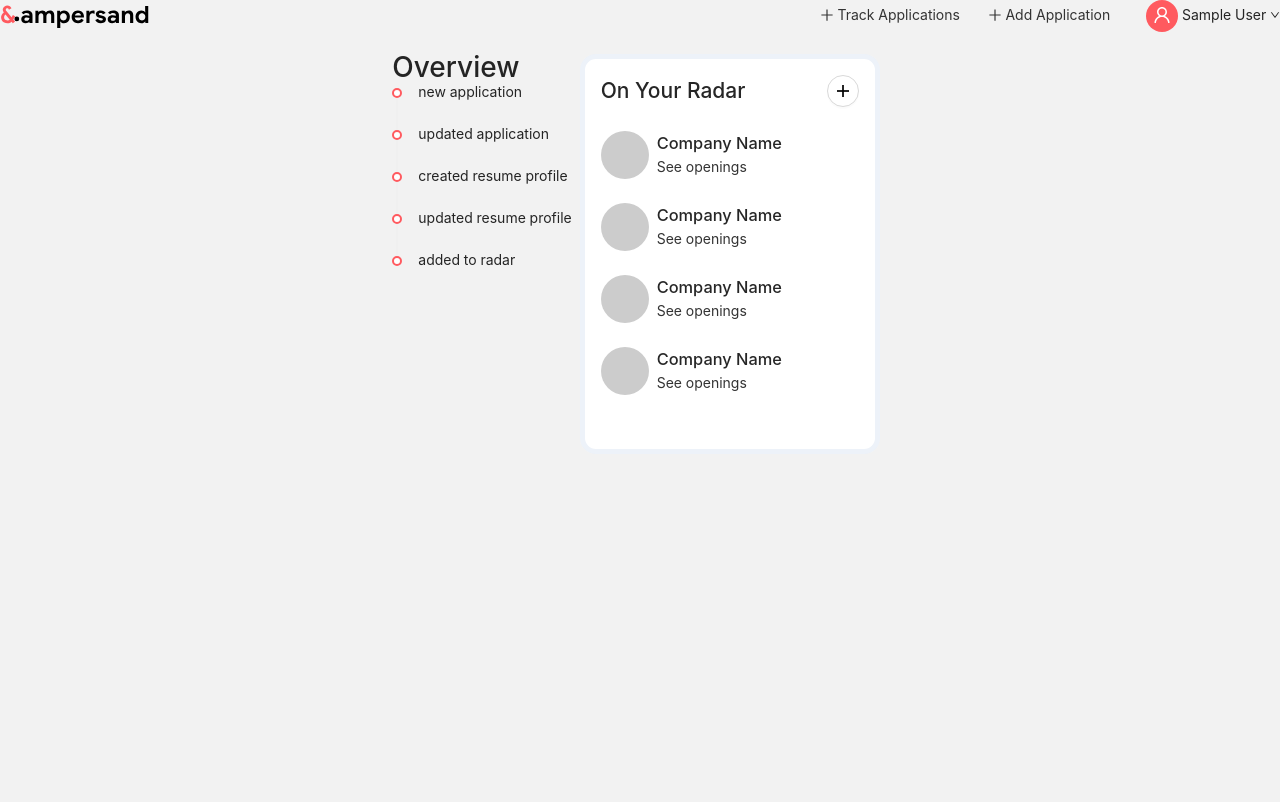
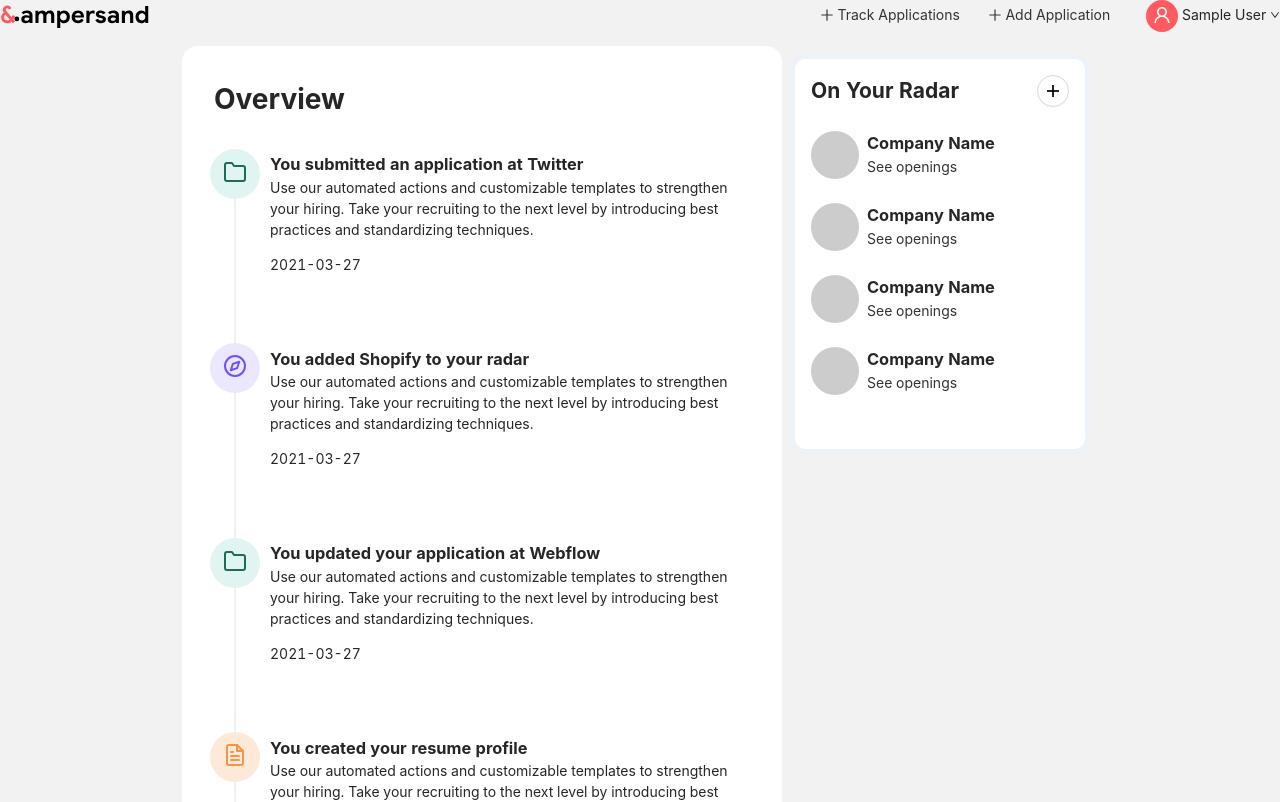
Before and after one commit to preshonyee/ampersand, a React (Create React App) app: page / in a window 1280 px wide. Shown: the top 802 px of the page. Built offline with nearby package versions, Linux system fonts and the light colour scheme; sample sign-in values are in the browser's storage.

Commit message:
feat(overview): customize dot icons, add activity body and update styles

```diff
--- a/src/GlobalStyle.ts
+++ b/src/GlobalStyle.ts
@@ -54,6 +54,7 @@
 h6 {
   margin: 0;
   padding: 0;
+  font-weight: 700;
 }
 
 a {
--- a/src/components/Overview.tsx
+++ b/src/components/Overview.tsx
@@ -1,19 +1,192 @@
 import { Timeline } from "antd";
+import { Compass, FileText, Folder, Mail } from "react-feather";
+import styled, { css } from "styled-components";
 
 const { Item } = Timeline;
 
-const Overview = () => {
+type activityType = "application" | "email" | "resume" | "radar";
+interface IOverview {
+  activityType?: activityType;
+}
+
+type IActivities = {
+  id: number;
+  activityTitle: string;
+  activityBody: string;
+  activityType: activityType;
+  activityDate: string;
+};
+
+const OverviewContainer = styled.div`
+  width: 600px;
+  background-color: #fff;
+  padding: 2rem 1rem;
+  border-radius: 1rem;
+  h1 {
+    margin: 0 0 3rem 1rem;
+  }
+  span {
+    display: inline-block;
+    line-height: 1.5;
+    margin-top: 0.5rem;
+  }
+  .ant-timeline {
+    margin: 2rem;
+  }
+  .ant-timeline-item {
+    padding-bottom: 50px;
+  }
+  .ant-timeline-item-tail {
+    /* border: 1px solid #dadce0; */
+  }
+  .ant-timeline-item-head-custom {
+    width: 50px;
+    height: 50px;
+    border-radius: 50%;
+    padding-bottom: 30px;
+  }
+
+  .ant-timeline-item-content {
+    top: -24px;
+    margin: 0 0 0 40px;
+  }
+`;
+
+const DotContainer = styled.div<Partial<IOverview>>`
+  ${(props) =>
+    props.activityType === "application" &&
+    css`
+      .ant-timeline-item-head-custom {
+        background-color: #e0f5f1;
+      }
+    `}
+  ${(props) =>
+    props.activityType === "email" &&
+    css`
+      .ant-timeline-item-head-custom {
+        background-color: #dae1fb;
+      }
+    `}
+  ${(props) =>
+    props.activityType === "resume" &&
+    css`
+      .ant-timeline-item-head-custom {
+        background-color: #fde9d8;
+      }
+    `}
+  ${(props) =>
+    props.activityType === "radar" &&
+    css`
+      .ant-timeline-item-head-custom {
+        background-color: #ebe7fe;
+      }
+    `}
+`;
+
+const DotIcon = ({ activityType }: IOverview) => {
+  switch (activityType) {
+    case "application":
+      return (
+        <span className="dot">
+          <Folder color="#1C6B5D" />
+        </span>
+      );
+    case "email":
+      return (
+        <span className="dot">
+          <Mail color="#4C6CEB" />
+        </span>
+      );
+    case "resume":
+      return (
+        <span className="dot">
+          <FileText color="#F59547" />
+        </span>
+      );
+    case "radar":
+      return (
+        <span className="dot">
+          <Compass color="#7052F6" />
+        </span>
+      );
+    default:
+      return null;
+  }
+};
+
+const Overview: React.FC<IOverview> = ({ activityType }) => {
+  const activities: IActivities[] = [
+    {
+      id: 1,
+      activityTitle: "You submitted an application at Twitter",
+      activityBody:
+        "Use our automated actions and customizable templates to strengthen your hiring. Take your recruiting to the next level by introducing best practices and standardizing techniques.",
+      activityType: "application",
+      activityDate: "2021-03-27",
+    },
+    {
+      id: 2,
+      activityTitle: "You added Shopify to your radar",
+      activityBody:
+        "Use our automated actions and customizable templates to strengthen your hiring. Take your recruiting to the next level by introducing best practices and standardizing techniques.",
+      activityType: "radar",
+      activityDate: "2021-03-27",
+    },
+    {
+      id: 3,
+      activityTitle: "You updated your application at Webflow",
+      activityBody:
+        "Use our automated actions and customizable templates to strengthen your hiring. Take your recruiting to the next level by introducing best practices and standardizing techniques.",
+      activityType: "application",
+      activityDate: "2021-03-27",
+    },
+    {
+      id: 4,
+      activityTitle: "You created your resume profile",
+      activityBody:
+        "Use our automated actions and customizable templates to strengthen your hiring. Take your recruiting to the next level by introducing best practices and standardizing techniques.",
+      activityType: "resume",
+      activityDate: "2021-03-27",
+    },
+    {
+      id: 5,
+      activityTitle: "You created a new cover letter",
+      activityBody:
+        "Use our automated actions and customizable templates to strengthen your hiring. Take your recruiting to the next level by introducing best practices and standardizing techniques.",
+      activityType: "email",
+      activityDate: "2021-03-27",
+    },
+    {
+      id: 6,
+      activityTitle: "You updated resume profile",
+      activityBody:
+        "Use our automated actions and customizable templates to strengthen your hiring. Take your recruiting to the next level by introducing best practices and standardizing techniques.",
+      activityType: "resume",
+      activityDate: "2021-03-27",
+    },
+  ];
+
   return (
-    <div>
+    <OverviewContainer>
       <h1>Overview</h1>
       <Timeline>
-        <Item>new application</Item>
-        <Item>updated application</Item>
-        <Item>created resume profile</Item>
-        <Item>updated resume profile</Item>
-        <Item>added to radar</Item>
+        {activities.map((activity) => {
+          return (
+            <DotContainer activityType={activity.activityType}>
+              <Item
+                key={activity.id}
+                dot={<DotIcon activityType={activity.activityType} />}>
+                <span>
+                  <h3>{activity.activityTitle}</h3>
+                  <p>{activity.activityBody}</p>
+                  <p>{activity.activityDate}</p>
+                </span>
+              </Item>
+            </DotContainer>
+          );
+        })}
       </Timeline>
-    </div>
+    </OverviewContainer>
   );
 };
 
```
